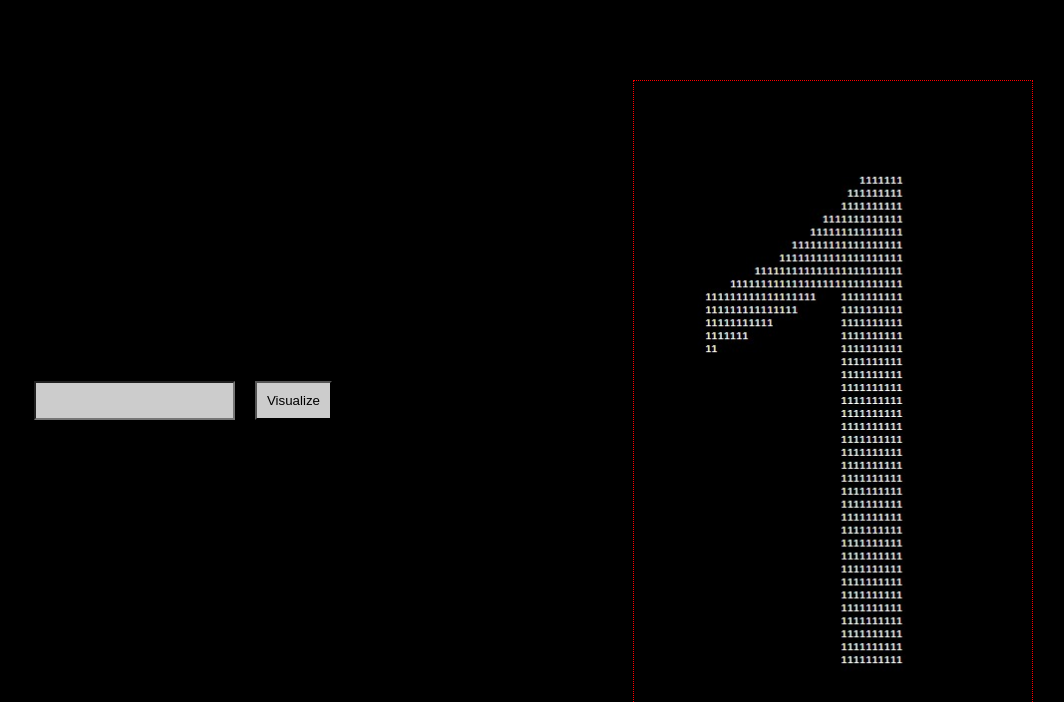
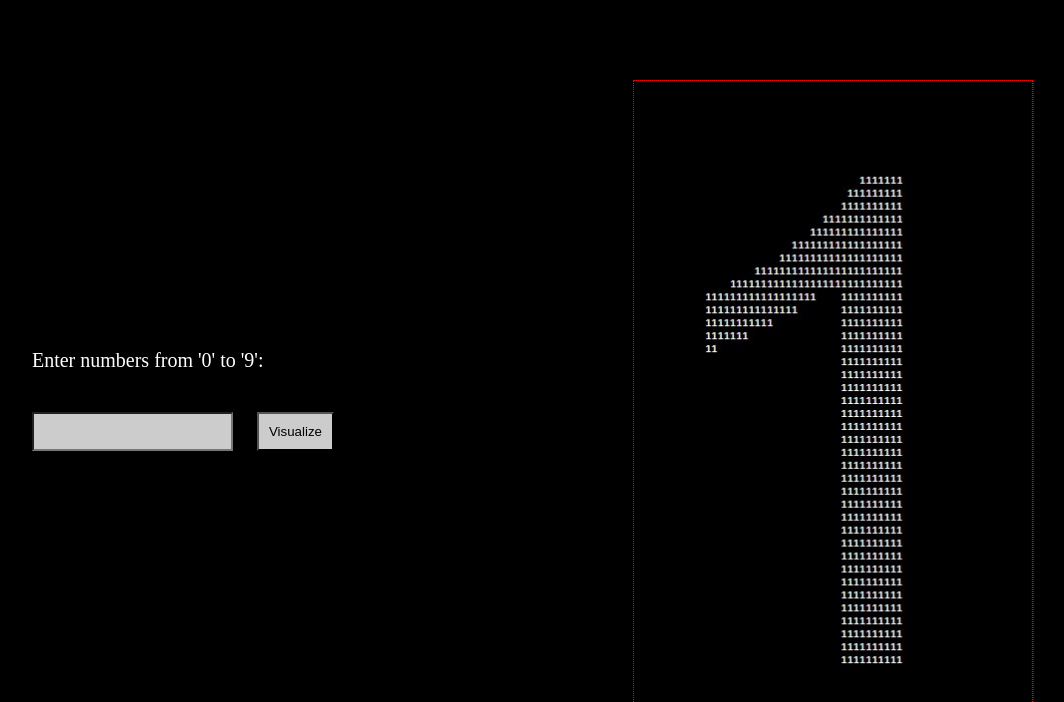
Before and after one commit to VovaNer/task1, a plain HTML site: page index.html in a window 1280 px wide. Shown: the top 702 px of the page, without its empty margins (127-1191 px from the left). Drawn offline with Linux system fonts and the light colour scheme.

Commit message:
Update index.html

```diff
--- a/index.html
+++ b/index.html
@@ -47,14 +47,24 @@
             padding: 10px;
             background-color: #ccc;
         }
+
+        p {
+            color: #fff;
+            display: block;
+            font-size: 20px;
+            margin-bottom: 40px;
+        }
     </style>
 </head>
 
 <body>
     <div class="main">
         <div class="main-block">
-            <input id="inp" type="text">
-            <input type="submit" value="Visualize" onclick="visualize()">
+            <div class="main-block-inner">
+                <p>Enter numbers from '0' to '9':</p>
+                <input id="inp" type="text">
+                <input type="submit" value="Visualize" onclick="visualize()">
+            </div>
         </div>
         <div class="main-visual">
             <div class="main-visual-inner">
```
